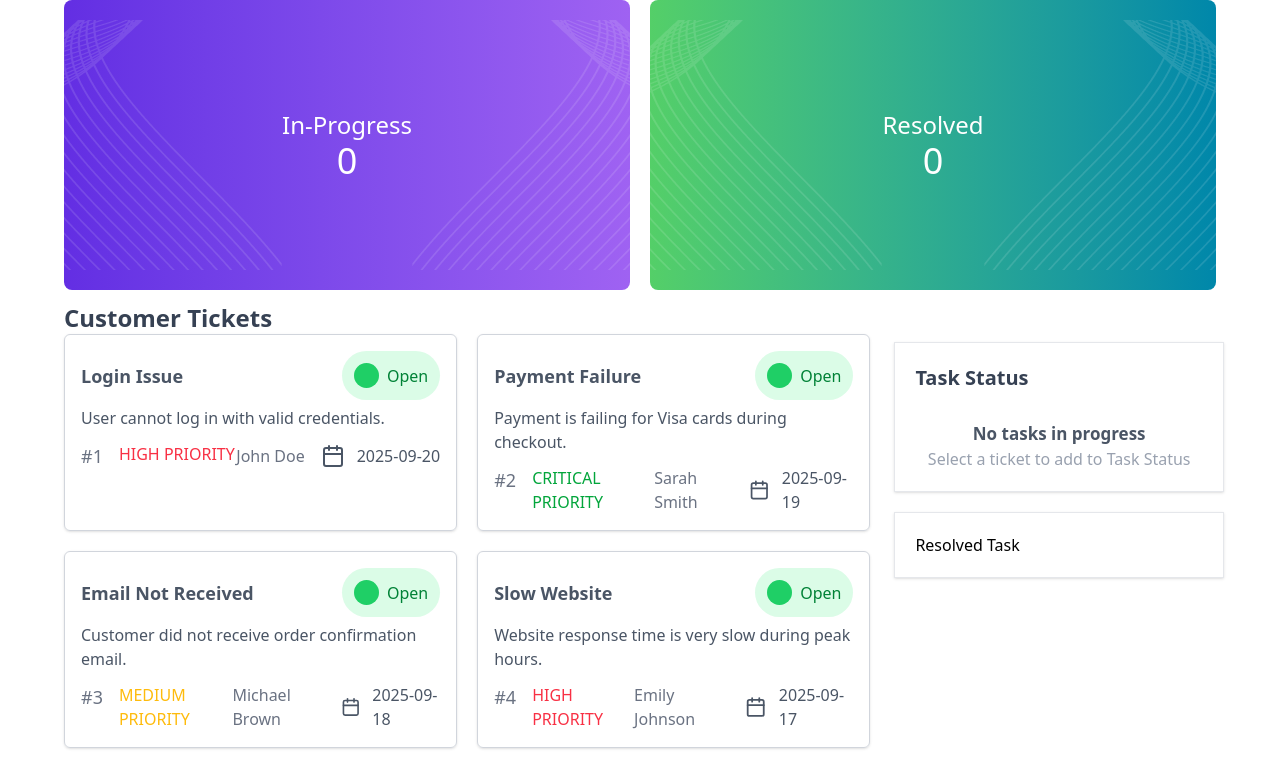
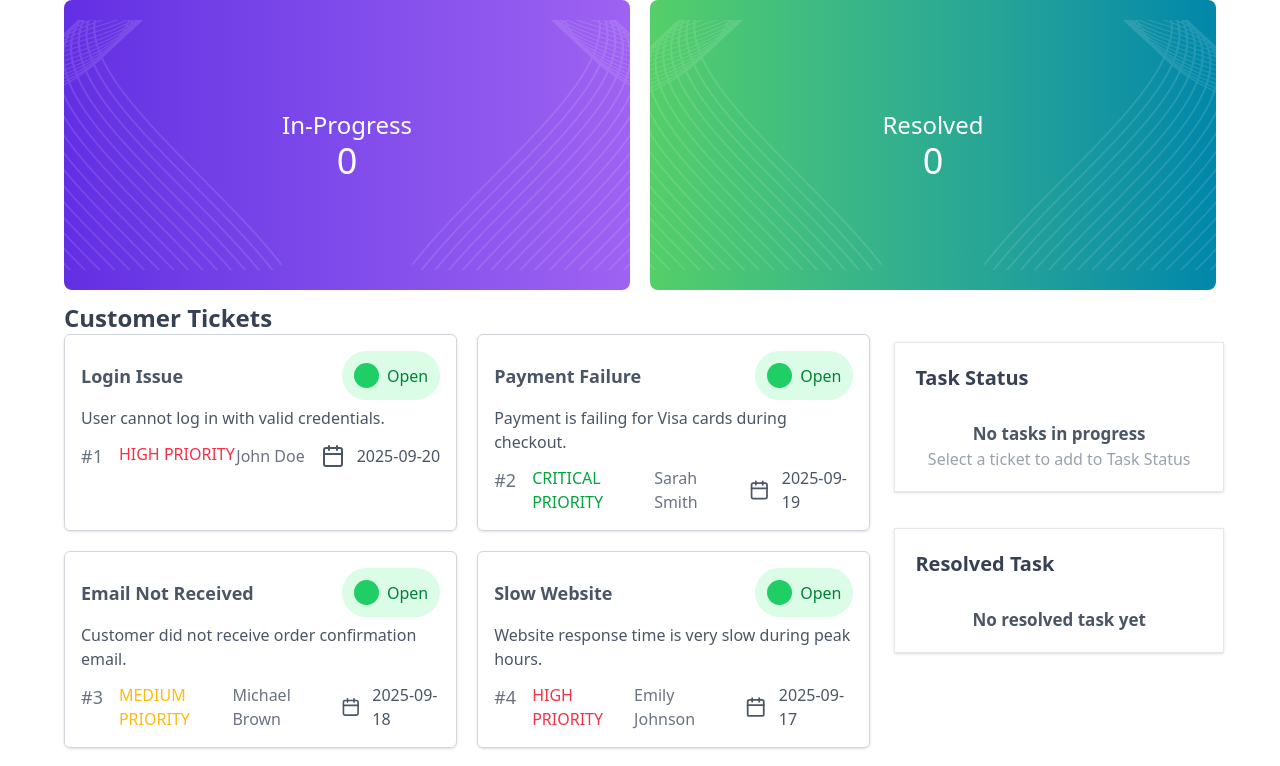
Before and after one commit to rasel701/Customer-Support-Zone, a React (Vite) app: page / in a window 1280 px wide. Shown: the top 766 px of the page. Built offline with nearby package versions, Linux system fonts and the light colour scheme.

Commit message:
Complete button clicked for all function is complted

```diff
--- a/src/Components/ResolvedCom.jsx
+++ b/src/Components/ResolvedCom.jsx
@@ -1,13 +1,17 @@
 import { Check } from "lucide-react";
 
 const ResolvedCom = ({ resolved }) => {
-  console.log(resolved);
   return (
-    <div className="border-1 shadow border-gray-200 p-5 mt-5">
-      <h2>Resolved Task</h2>
+    <div className="border-1 shadow border-gray-200 p-5 mt-9">
+      <h2 className="text-[20px] font-bold text-gray-700">Resolved Task</h2>
 
-      {resolved.map((ele) => (
-        <div className="bg-green-100 mt-4 rounded-lg p-3">
+      {resolved.length > 0 ? (
+        resolved.map((ele) => (
+          <div
+            key={ele.id}
+            className="bg-green-100 mt-4 rounded-lg p-3 relative"
+          >
+            <div className="">
               <h2 className="text-[17px] text-gray-600 font-semibold">
                 {ele.title}
               </h2>
@@ -16,7 +20,18 @@ const ResolvedCom = ({ resolved }) => {
                 <span>Completed</span>
               </div>
             </div>
-      ))}
+            <button className=" absolute bottom-1.5 right-3 cursor-pointer text-gray-500 ">
+              Click to remove
+            </button>
+          </div>
+        ))
+      ) : (
+        <div className="mt-7 text-center ">
+          <h2 className="text-[17px] font-semibold text-gray-600">
+            No resolved task yet
+          </h2>
+        </div>
+      )}
     </div>
   );
 };
--- a/src/Components/TicketsComponent.jsx
+++ b/src/Components/TicketsComponent.jsx
@@ -1,6 +1,7 @@
 import React, { use, useState } from "react";
 import CustomerTickets from "./CustomerTickets";
 import Counters from "./Counters";
+import { toast } from "react-toastify";
 
 const TicketsComponent = ({ promiseData }) => {
   const initialData = use(promiseData);
@@ -19,6 +20,7 @@ const TicketsComponent = ({ promiseData }) => {
     const filterComplited = data.filter((ele) => ele.id !== costomer.id);
     setResolved([...resolved, findCostomer]);
     setData(filterComplited);
+    toast("Completed!");
   };
 
   return (
```
Lines whose indentation alone changed are shown as unchanged.
